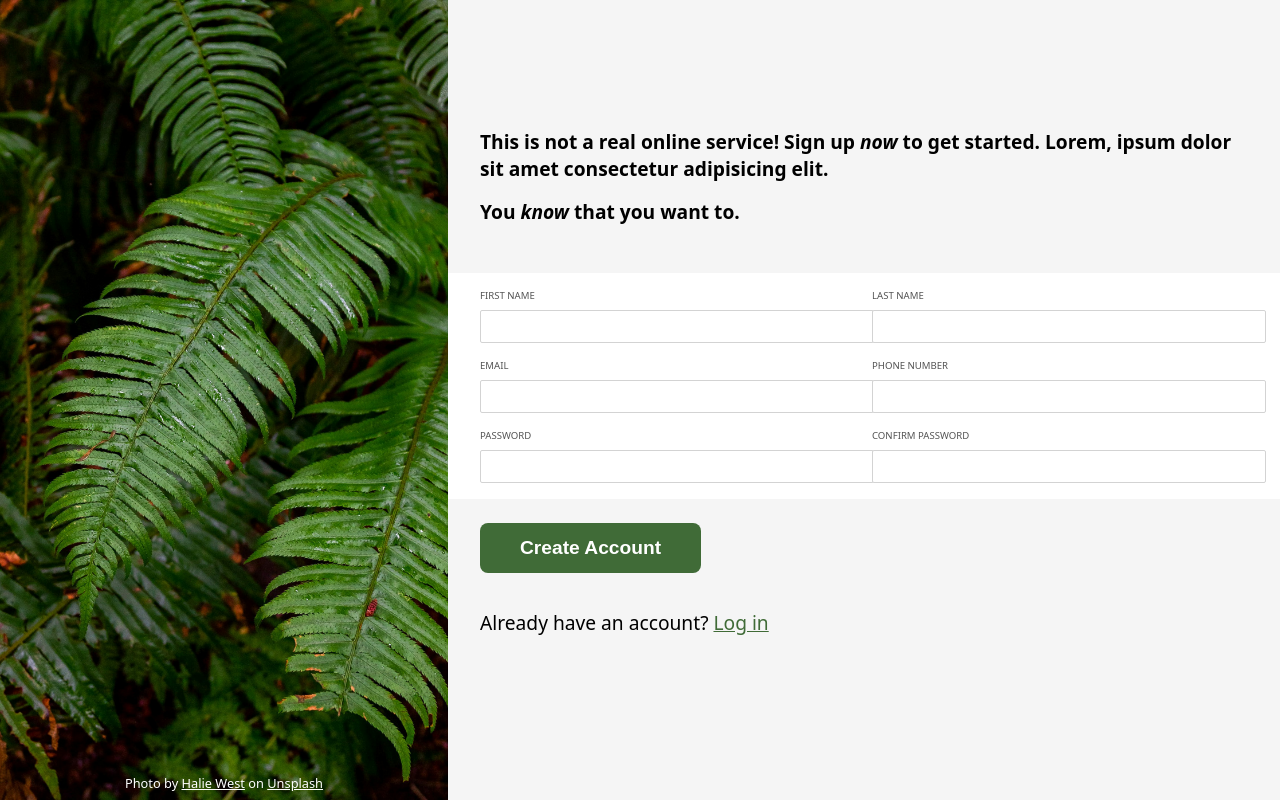
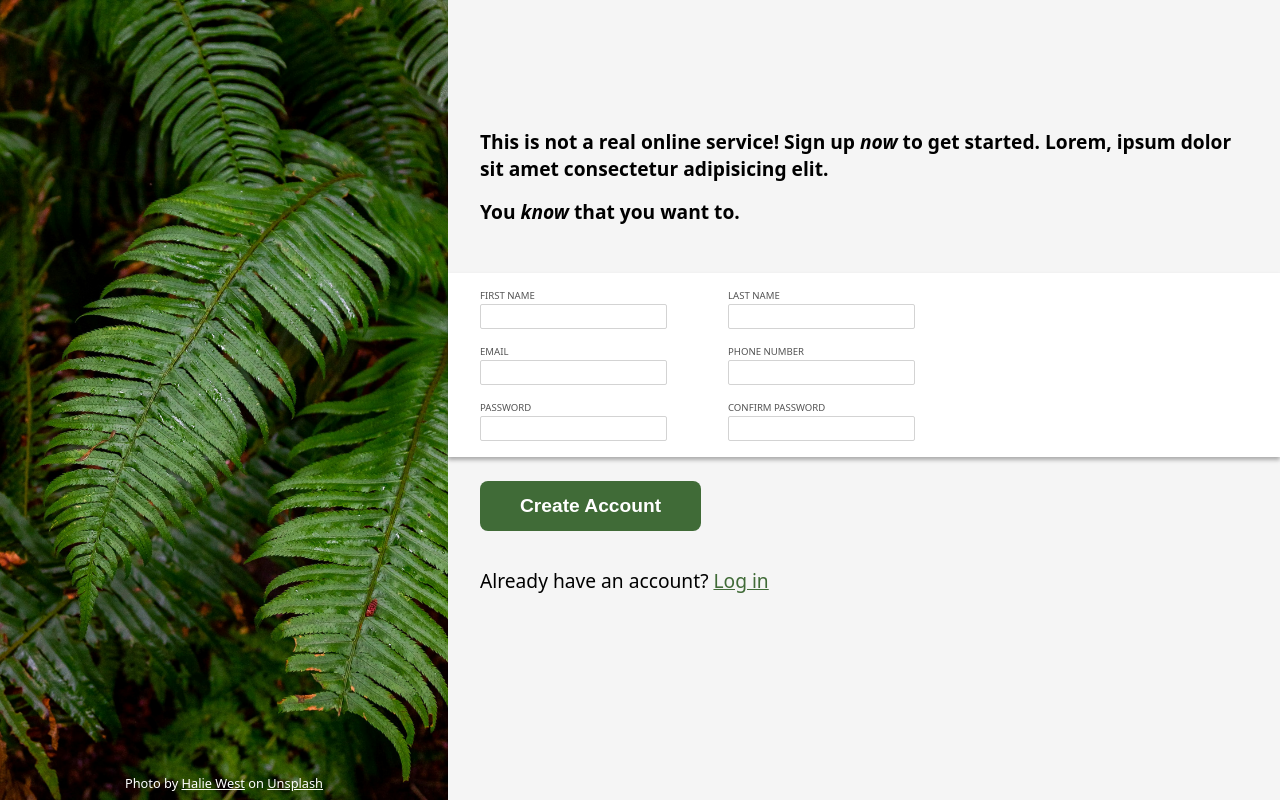
Before and after one commit to tcollm/odin-signup-form, a plain HTML site: page index.html in a window 1280 px wide. Drawn offline with Linux system fonts and the light colour scheme.

Commit message:
Add style to form inputs and labels

```diff
--- a/style.css
+++ b/style.css
@@ -59,29 +59,11 @@ body {
     background-color: #fff;
     justify-self: center;
     padding: 16px 32px;
+    box-shadow: 0 3px 4px rgba(0, 0, 0, 0.3);
 }
 
-/* form {
-    font-size: 0.6rem;
-    color: rgb(83, 83, 83);
-    legend {
-        font-weight: 500;
-        font-size: 1.2rem;
-        color: black;
-    }
-    input {
-        border: 1px solid lightgray;
-        border-radius: 2px;
-        width: 100%;
-        margin-bottom: 16px;
-    }
-    input, label {
-        display: block;
-        margin-bottom: 8px;
-    }
-} */
-
 form {
+    width: 480px;
     font-size: 0.6rem;
     color: rgb(83, 83, 83);
     display: grid;
@@ -92,19 +74,17 @@ form {
 form label,
 form input {
     display: block;
-    width: 100%;
 }
 
 form label {
-    margin-bottom: 8px;
+    margin-bottom: 2px;
 }
 
 form input {
     border: 1px solid lightgray;
     border-radius: 2px;
-    padding: 8px;
+    padding: 4px;
 }
-
 
 .login button {
     box-sizing: border-box;
```
